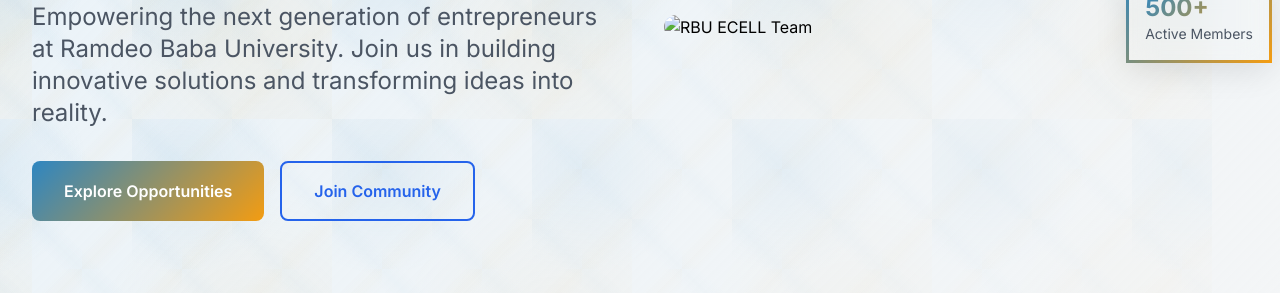
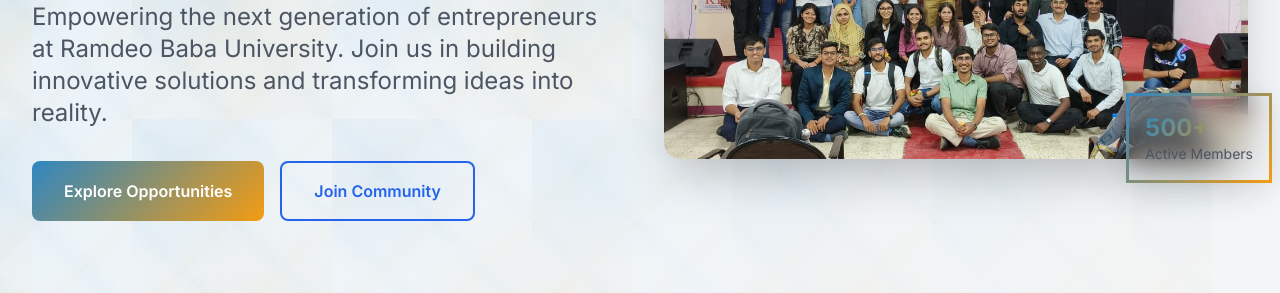
Before and after one commit to Triple-P-03/Ecell-website, a plain HTML site: page index.html in a window 1280 px wide. Shown: the part 311-604 px from the top of the page. Drawn offline with nearby package versions, Linux system fonts and the light colour scheme; animation ran at ten frames a second.

Commit message:
Update index.html
removed the wrong address of the image

```diff
--- a/index.html
+++ b/index.html
@@ -553,7 +553,7 @@
                     <div class="hero-image">
                         <div class="relative">
                             <!-- Hero Image Map -->
-                            <img src="/images/hero.jpg" usemap="#image-map" alt="RBU ECELL Team"
+                            <img src="hero.jpg" usemap="#image-map" alt="RBU ECELL Team"
                                 class="rounded-2xl shadow-2xl hover-scale w-full">
 
                             <map name="image-map">
```
